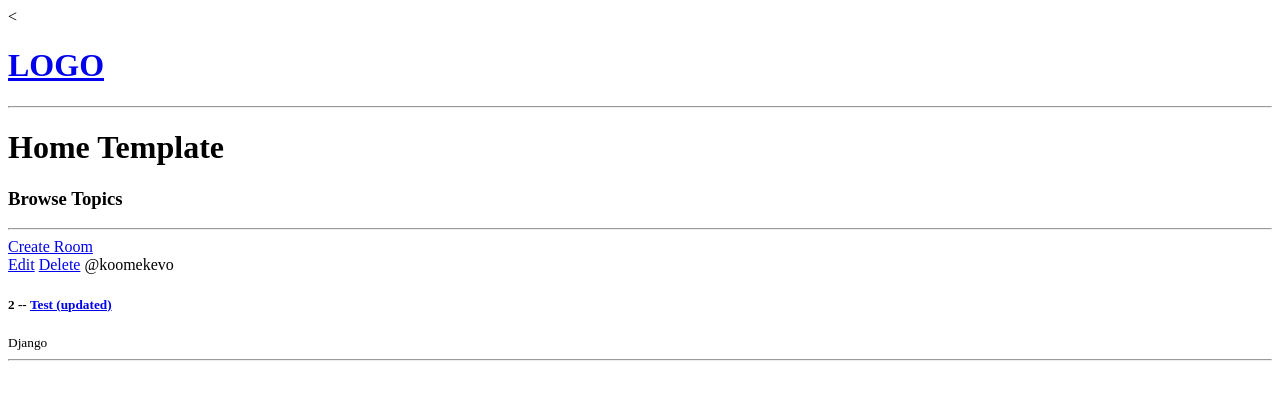
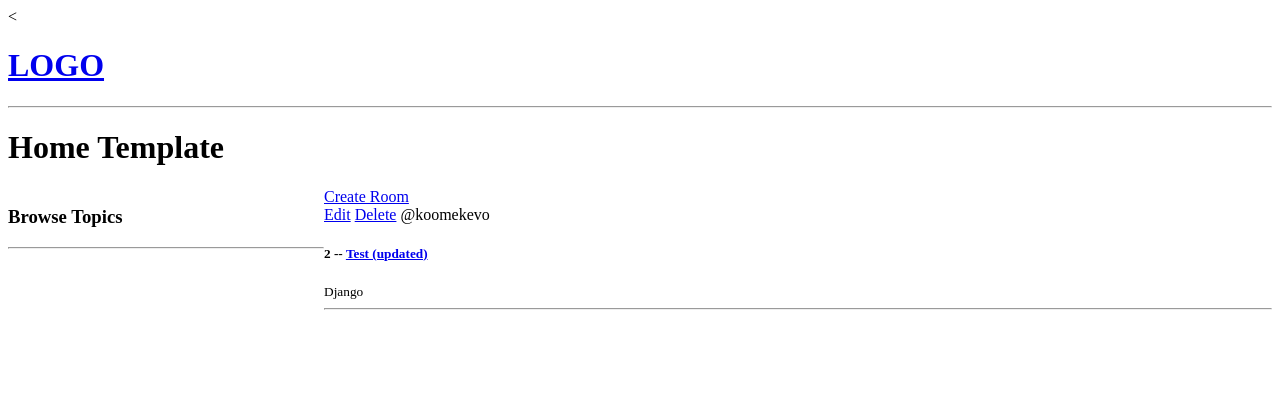
Before and after one commit to koomekevo/StudyBuddy, a Django app: page / in a window 1280 px wide. Shown: the top 400 px of the page. Run offline with Django 4.2, Linux system fonts and the light colour scheme; data comes from the database, SQL or seed files in the repository.

Commit message:
Add .home-container style class

```diff
--- a/base/templates/base/home.html
+++ b/base/templates/base/home.html
@@ -1,6 +1,13 @@
 {% extends 'main.html' %}
 
 {% block content %}
+
+<style>
+    .home-container{
+        display: grid;
+        grid-template-columns: 1fr 3fr;
+    }
+</style>
 
 <h1>Home Template</h1>
 
```
